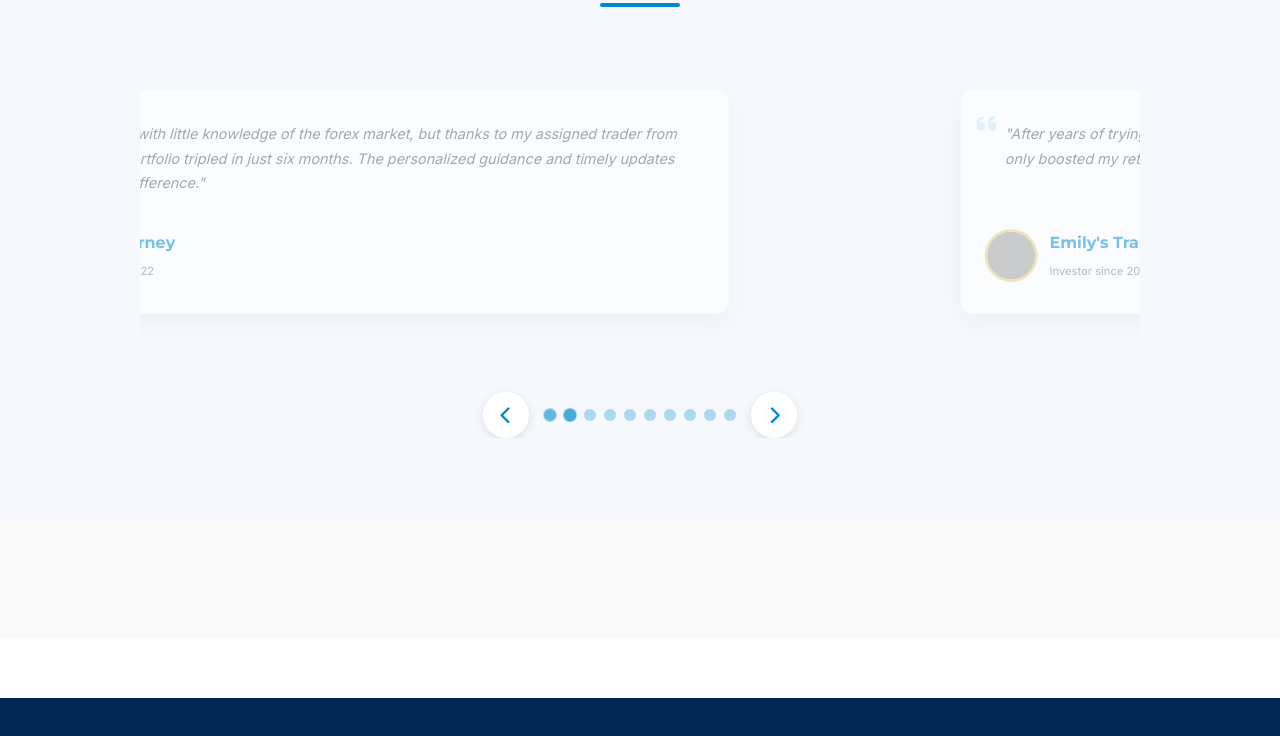
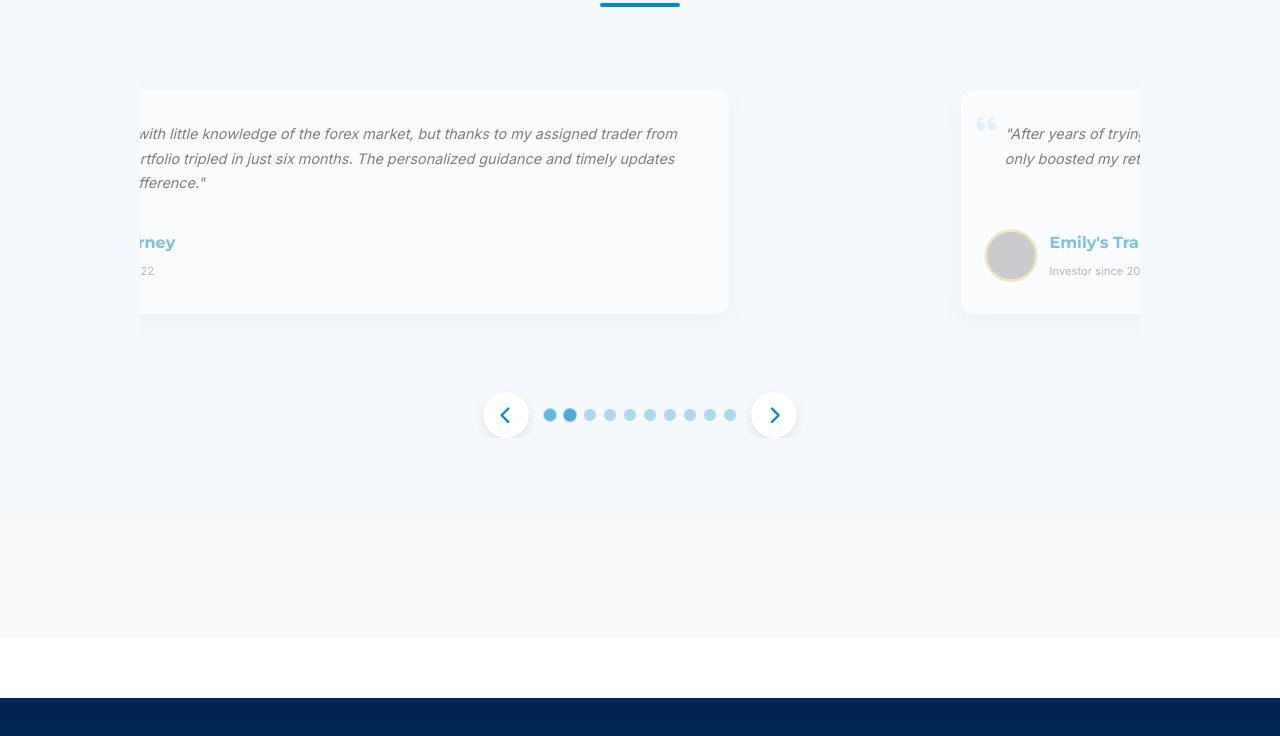
Before and after one commit to kiwanacollins/EcoTade, a plain HTML site: page index.html in a window 1280 px wide. Shown: the part 4180-4916 px from the top of the page. Drawn offline with Linux system fonts and the light colour scheme; grey boxes are pictures that could not be loaded.

Commit message:
fix: update body text color for improved readability

```diff
--- a/client/styles/styles.css
+++ b/client/styles/styles.css
@@ -1409,7 +1409,7 @@ body {
     font-family: var(--font-primary) !important;
     font-size: 18px;
     line-height: 1.7;
-    color: #555;
+    color: #000000;
     margin: 0 0 25px;
     font-style: italic;
     padding-left: 25px;
```
